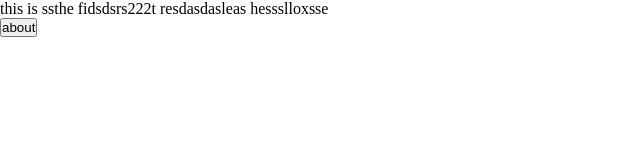
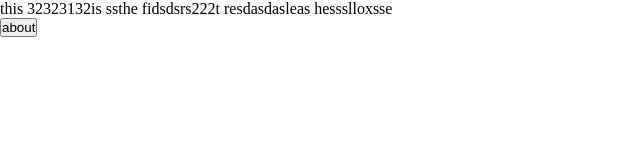
Before and after one commit to yepCing/vue3historymode, a Vue app: page /#/ in a window 1280 px wide. Shown: the top 160 px of the page, without its empty margins (0-640 px from the left). Built offline with nearby package versions, Linux system fonts and the light colour scheme.

Commit message:
chore: update aa

```diff
--- a/src/views/HomeView.vue
+++ b/src/views/HomeView.vue
@@ -1,5 +1,7 @@
 <template>
-  <div class="home">this is ssthe fidsdsrs222t resdasdasleas hessslloxsse</div>
+  <div class="home">
+    this 32323132is ssthe fidsdsrs222t resdasdasleas hessslloxsse
+  </div>
 </template>
 
 <script>
```
